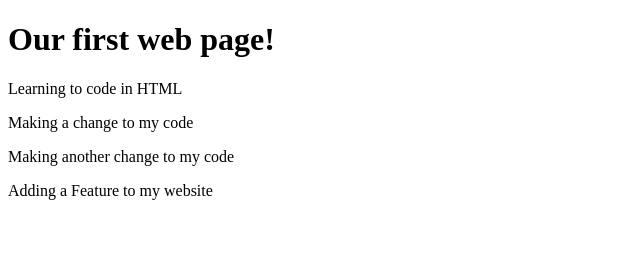
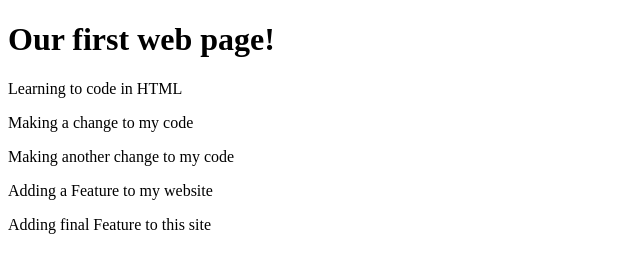
Before and after one commit to hemavenkateshp/DIS, a plain HTML site: page index.html in a window 1280 px wide. Shown: the whole page, without its empty margins (0-640 px from the left). Drawn offline with Linux system fonts and the light colour scheme.

Commit message:
Merging to Master

```diff
--- a/index.html
+++ b/index.html
@@ -7,5 +7,6 @@
         <p>Making a change to my code </p>
         <p>Making another change to my code </p>
         <p>Adding a Feature to my website</p>
+        <p>Adding final Feature to this site</p>
     </body>
 </html>
```
